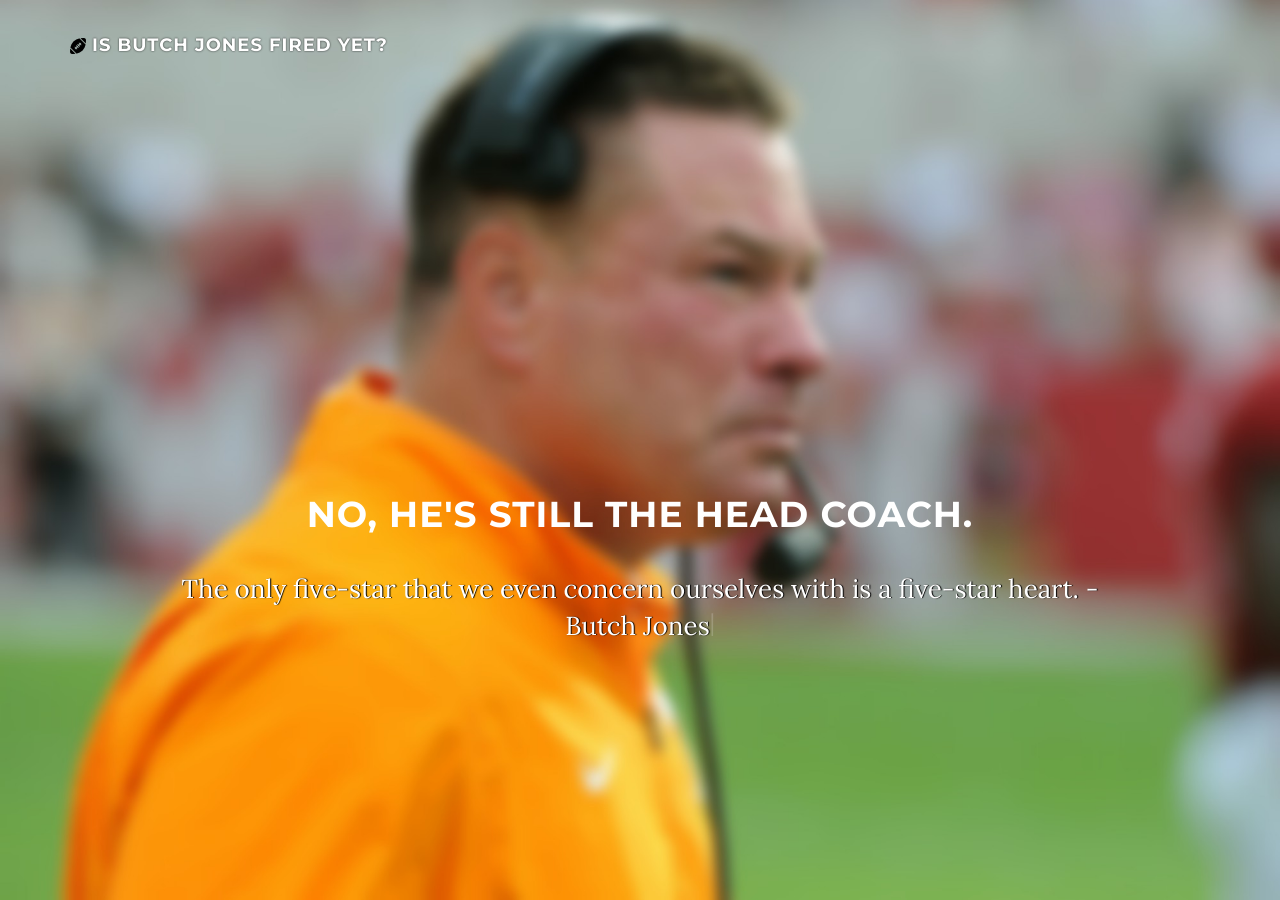
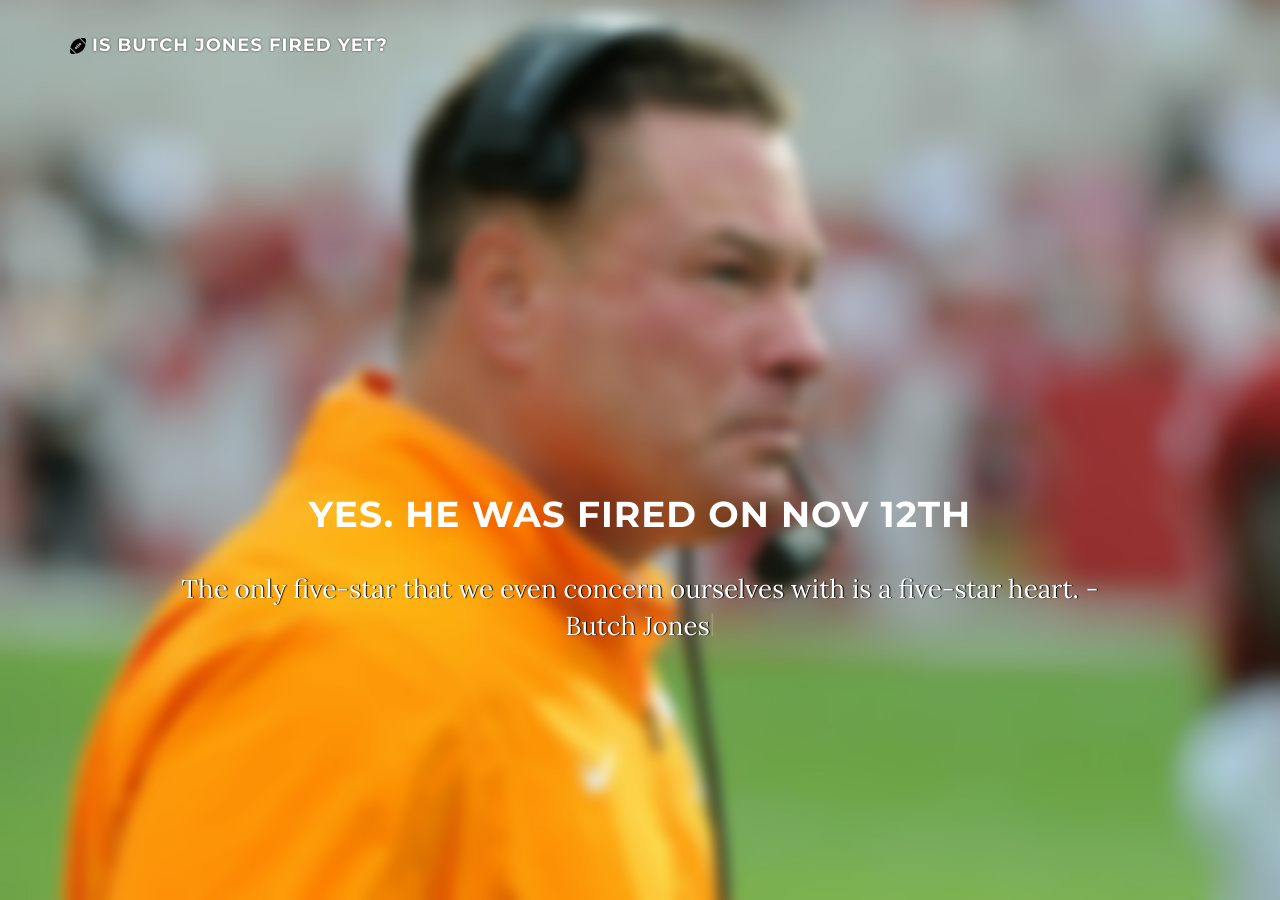
Before and after one commit to adamgamble/adamgamble.github.io, a Jekyll site: the page built from index.html, in a window 1280 px wide. Built offline with Jekyll 4.4.1, drawn with Linux system fonts in a browser that asks for light colours; nearby versions of some CDN libraries; comment, search, counter and statistics services are not loaded.

Commit message:
Butch jones fired

```diff
--- a/_includes/header.html
+++ b/_includes/header.html
@@ -8,7 +8,7 @@
           <div class="col-md-10 col-md-offset-1">
             <h1 class="brand-heading">&nbsp;</h1>
             <h1 class="brand-heading">&nbsp;</h1>
-            <h1>No, he's still the head coach.</h1>
+            <h1>Yes. He was fired on Nov 12th</h1>
             <span class="intro-text">{{ content }}</span>
             <h5>&nbsp;</h5>
 						<script async src="//pagead2.googlesyndication.com/pagead/js/adsbygoogle.js"></script>
```
